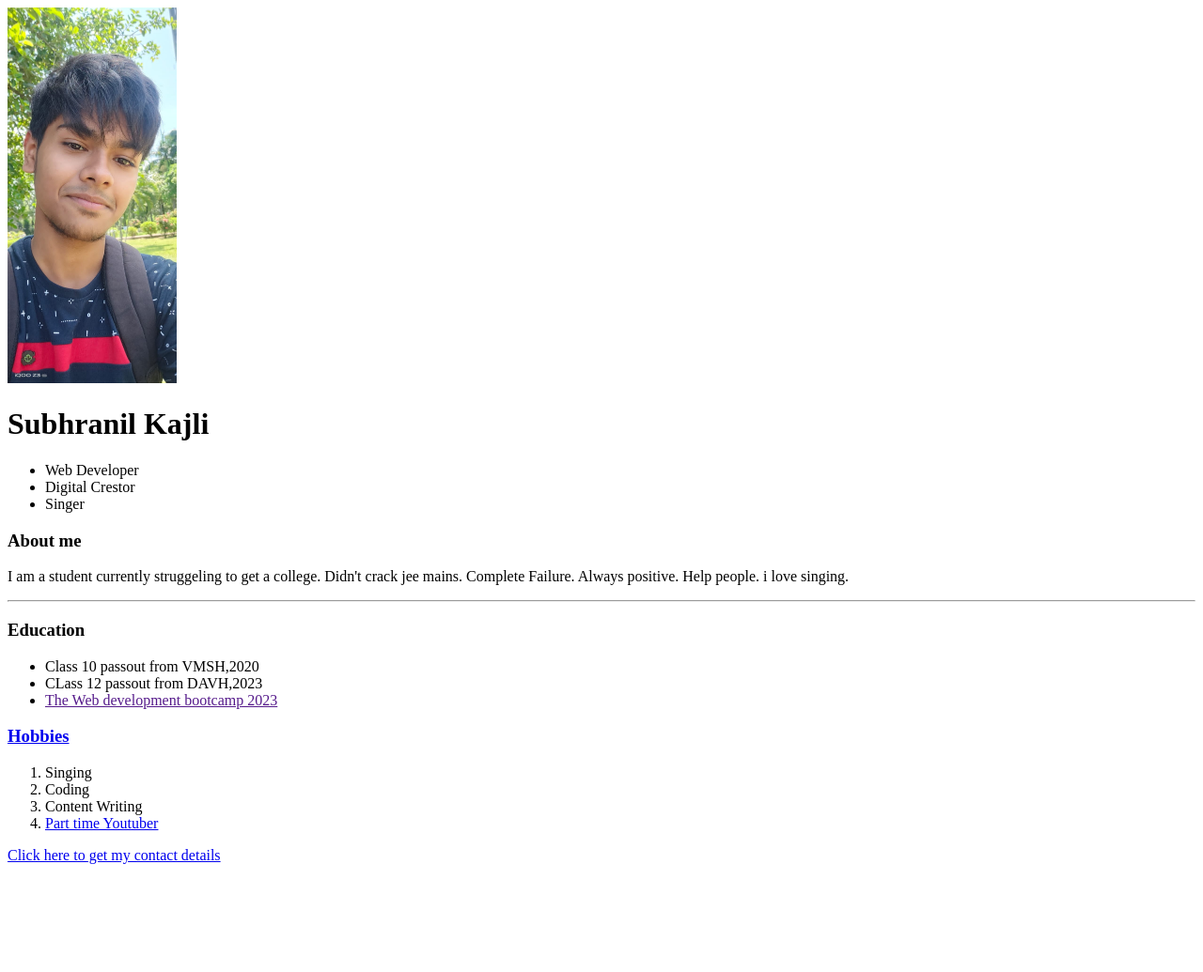
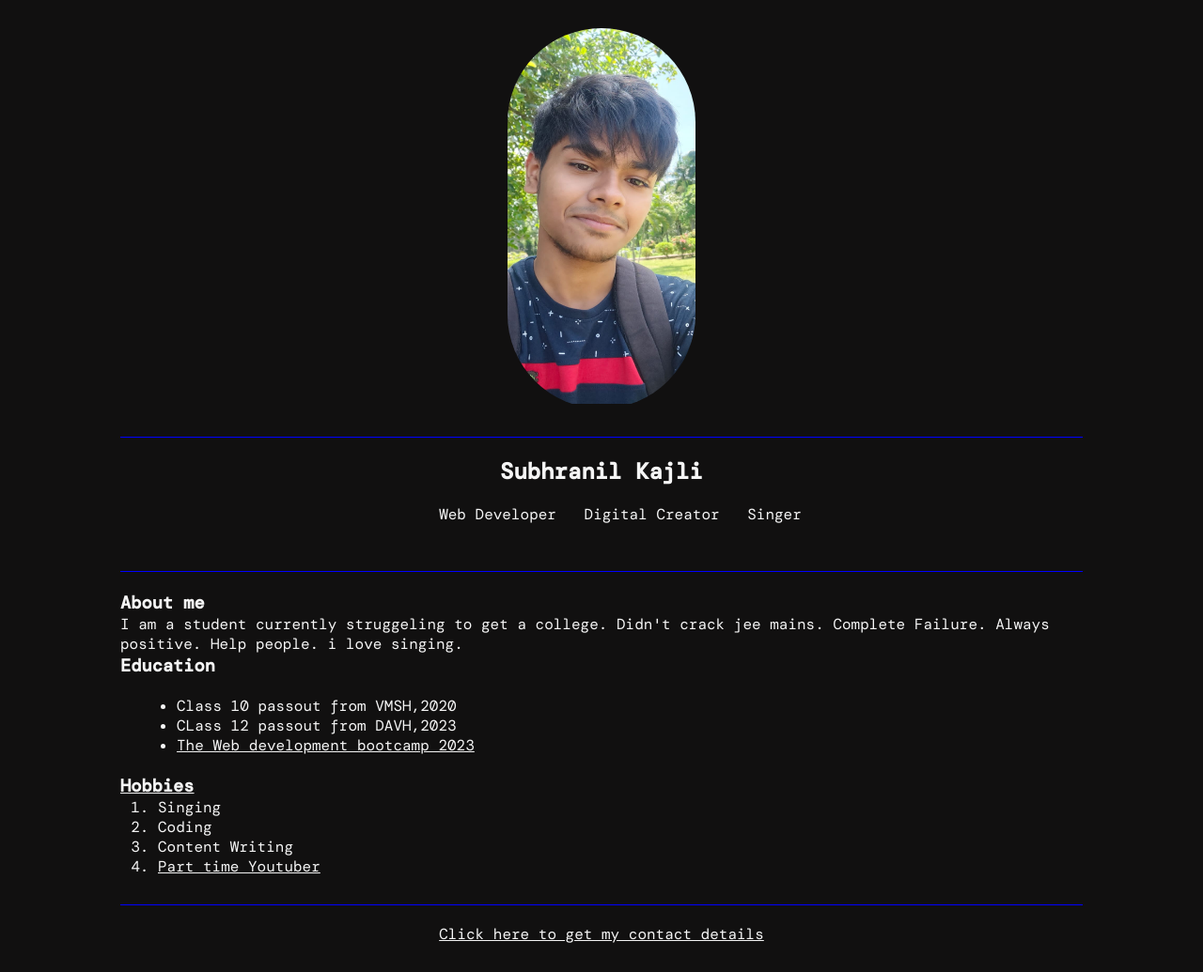
Before and after one commit to SubhranilKajli/Kajli-op, a plain HTML site: page index.html in a window 1280 px wide. Shown: the whole page at 94% size. Before the commit the page ends 936 px from the top, so only its background shows below. Drawn offline with nearby package versions, Linux system fonts and the light colour scheme; a web font is replaced by a local one.

Commit message:
Basic UI changes (for learrning purposes)

```diff
--- /dev/null
+++ b/design.css
@@ -0,0 +1,51 @@
+@import url('https://fonts.googleapis.com/css2?family=DM+Mono:wght@300;400;500&display=swap');
+
+* {
+    margin: 0px;
+    /* padding:0px; */
+    box-sizing: border-box;
+    font-family: 'DM Mono';
+    color: whitesmoke;
+    /* border:1px solid yellow; */
+}
+
+body {
+    background: rgb(17, 16, 16);
+}
+
+.subhpic {
+    width: 200px;
+    margin: 30px auto;
+    border-radius: 100px;
+    overflow: hidden;
+}
+
+section {
+    width: 80vw;
+    margin: 30px auto;
+    padding: 20px 0px 0px 0px;
+    border-top: 1px solid blue;
+    /* box-shadow: 5px -10px 10px 0px blue; */
+}
+
+.prime {
+    display: flex;
+    flex-direction: column;
+    align-items: center;
+    justify-content: center;
+}
+
+ul {
+    margin: 20px;
+}
+
+.prime ul li {
+    padding: 10px;
+    display: inline;
+}
+
+.footer{
+    display: flex;
+    align-items: center;
+    justify-content: center;
+}
--- a/index.html
+++ b/index.html
@@ -1,24 +1,34 @@
 <!DOCTYPE html>
 <html lang="en">
+
 <head>
     <meta charset="UTF-8">
     <meta http-equiv="X-UA-Compatible" content="IE=edge">
     <meta name="viewport" content="width=device-width, initial-scale=1.0">
+    <link rel="stylesheet" href="design.css">
     <title>Subhranil's Personal Website</title>
 </head>
+
 <body>
-    <img src="IMG-20230412-WA0007.jpg" alt="Subhranil's Profile Picture" height="400" weidth="200">
+    <div class="subhpic"><img src="IMG-20230412-WA0007.jpg" alt="Subhranil's Profile Picture" height="400" width="200">
+    </div>
+    <section class="prime">
         <h1>Subhranil Kajli</h1>
         <ul>
             <li>Web Developer</li>
-        <li>Digital Crestor</li>
+            <li>Digital Creator</li>
             <li>Singer</li>
         </ul>
+    </section>
+
+    <section class="about">
         <h3>About me</h3>
-    <p>I am a student currently struggeling to get a college. Didn't crack jee mains. Complete Failure. Always positive. Help people.
+        <p>I am a student currently struggeling to get a college. Didn't crack jee mains. Complete Failure. Always
+            positive.
+            Help people.
             i love singing.
         </p>
-    <hr>
+        <!-- <hr> -->
         <h3>Education</h3>
         <ul>
             <li>Class 10 passout from VMSH,2020</li>
@@ -30,9 +40,15 @@
             <li>Singing</li>
             <li>Coding</li>
             <li>Content Writing</li>
-        <li><a href="https://www.youtube.com/channel/UCq2cWZqdDvtPS75_cqciCVg">Part time Youtuber</a></li>
+            <li><a href="https://www.youtube.com/channel/UCq2cWZqdDvtPS75_cqciCVg" target="blank">Part time Youtuber</a>
+            </li>
         </ol>
+    </section>
+
+    <section class="footer">
         <p><a href="contactme.html">Click here to get my contact details</a></p>
+    </section>
 
 </body>
+
 </html>
```
Lines whose indentation alone changed are shown as unchanged.
